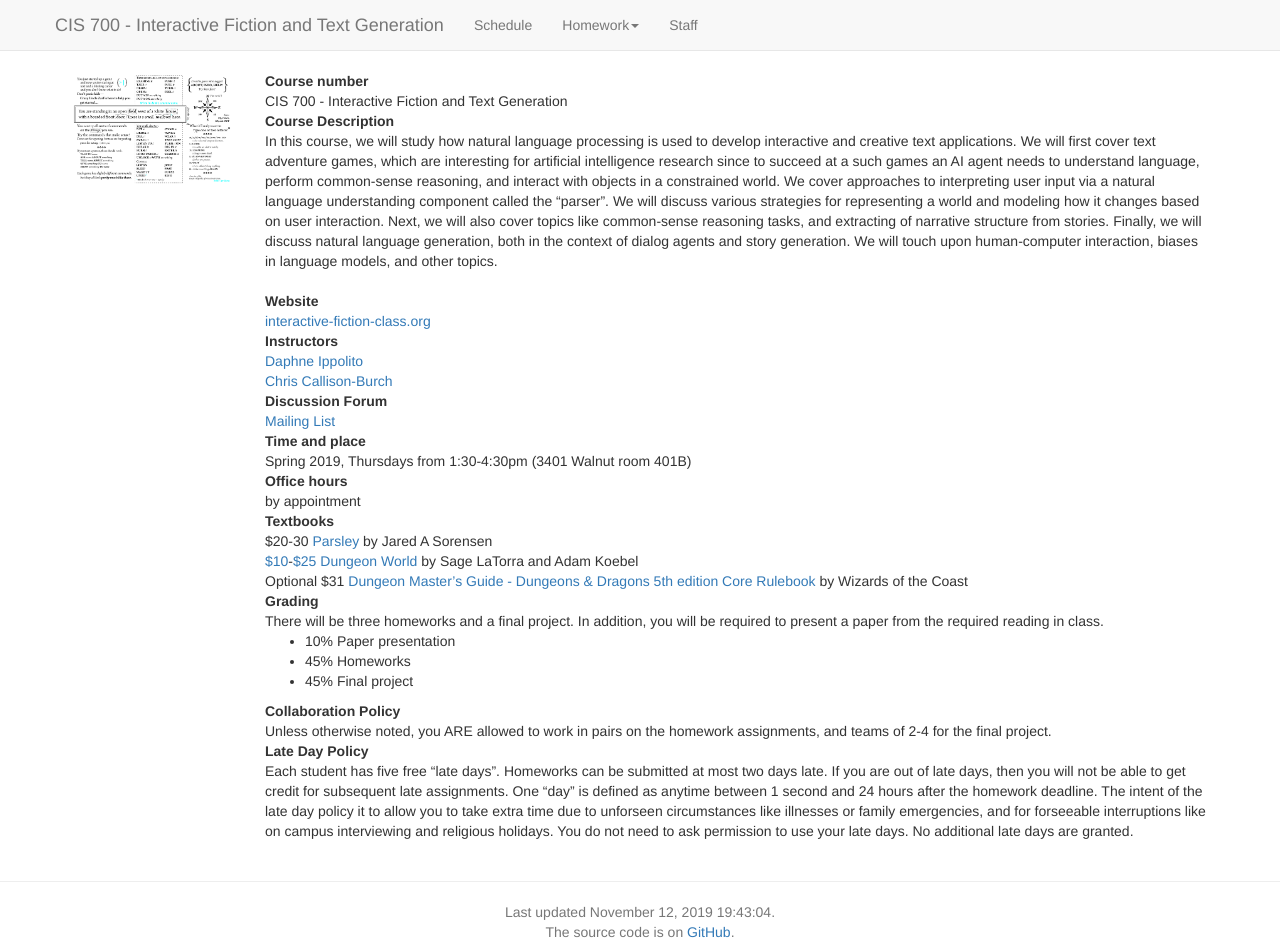
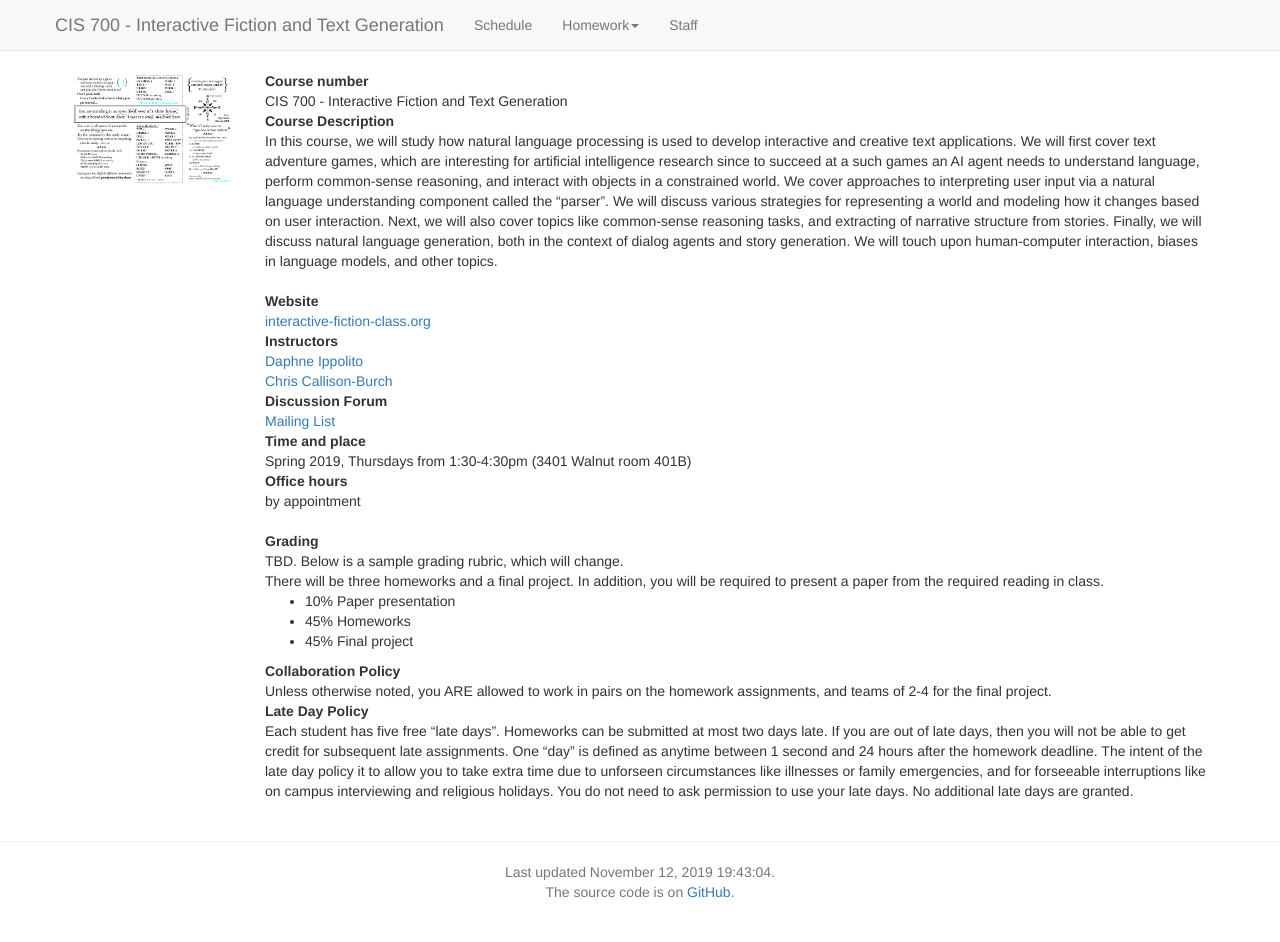
Before and after one commit to interactive-fiction-class/interactive-fiction-class.github.io, a Jekyll site: the page built from index.md, in a window 1280 px wide. Built offline with Jekyll 4.4.1, drawn with Linux system fonts in a browser that asks for light colours; nearby versions of some CDN libraries; a script that is not in the unit is left out; after the commit the page ends 902 px from its top, so only the background shows below that.

Commit message:
Update index.md

```diff
--- a/index.md
+++ b/index.md
@@ -75,12 +75,15 @@ Time and place
 Office hours
 : by appointment
 
+<!--
 Textbooks
 : $20-30 [Parsley](http://www.memento-mori.com/parsely-products/) by Jared A Sorensen
 : [$10](http://www.drivethrurpg.com/product/108028/Dungeon-World)-[$25](https://www.burningwheel.com/dungeon-world-1/) [Dungeon World](https://dungeon-world.com/) by Sage LaTorra and Adam Koebel
 : Optional $31 [Dungeon Master's Guide - Dungeons & Dragons 5th edition Core Rulebook](https://www.amazon.com/Dungeons-Dragons-Dungeon-Rulebook-Roleplaying/dp/0786965622/) by Wizards of the Coast
+-->
 
 Grading
+: TBD. Below is a sample grading rubric, which will change.
 : There will be three homeworks and a final project. In addition, you will be required to present a paper from the required reading in class.
 * 10% Paper presentation
 * 45% Homeworks
```
